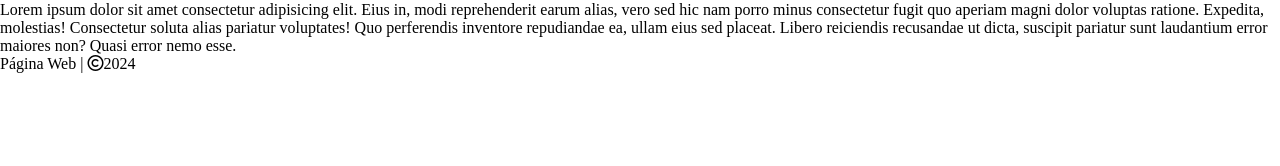
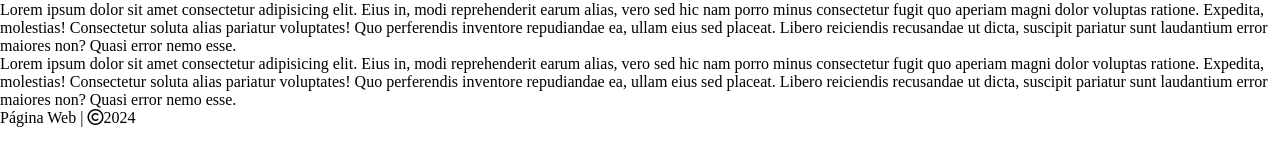
Before and after one commit to JoseRicardoPE/estudioGit, a website: page index.html in a window 1280 px wide. Shown: the part 368-534 px from the top of the page. Drawn offline with Linux system fonts and the light colour scheme.

Commit message:
Agregando un nuevo párrafo a la plantilla inicial

```diff
--- a/index.html
+++ b/index.html
@@ -44,6 +44,15 @@
             Libero reiciendis recusandae ut dicta, suscipit pariatur sunt
             laudantium error maiores non? Quasi error nemo esse.
           </p>
+          <p>
+            Lorem ipsum dolor sit amet consectetur adipisicing elit. Eius in,
+            modi reprehenderit earum alias, vero sed hic nam porro minus
+            consectetur fugit quo aperiam magni dolor voluptas ratione.
+            Expedita, molestias! Consectetur soluta alias pariatur voluptates!
+            Quo perferendis inventore repudiandae ea, ullam eius sed placeat.
+            Libero reiciendis recusandae ut dicta, suscipit pariatur sunt
+            laudantium error maiores non? Quasi error nemo esse.
+          </p>
         </section>
       </main>
       <footer>
```
